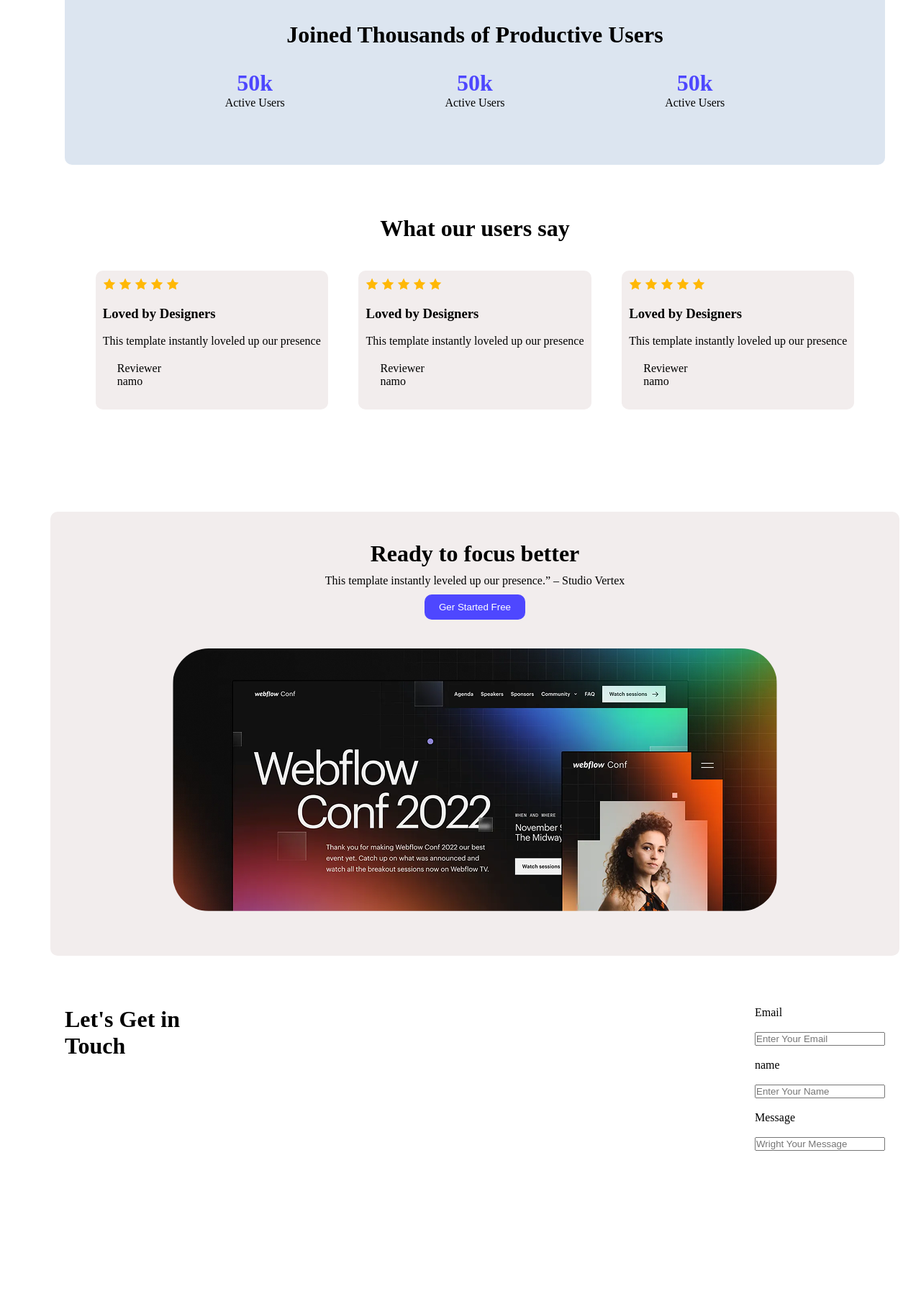
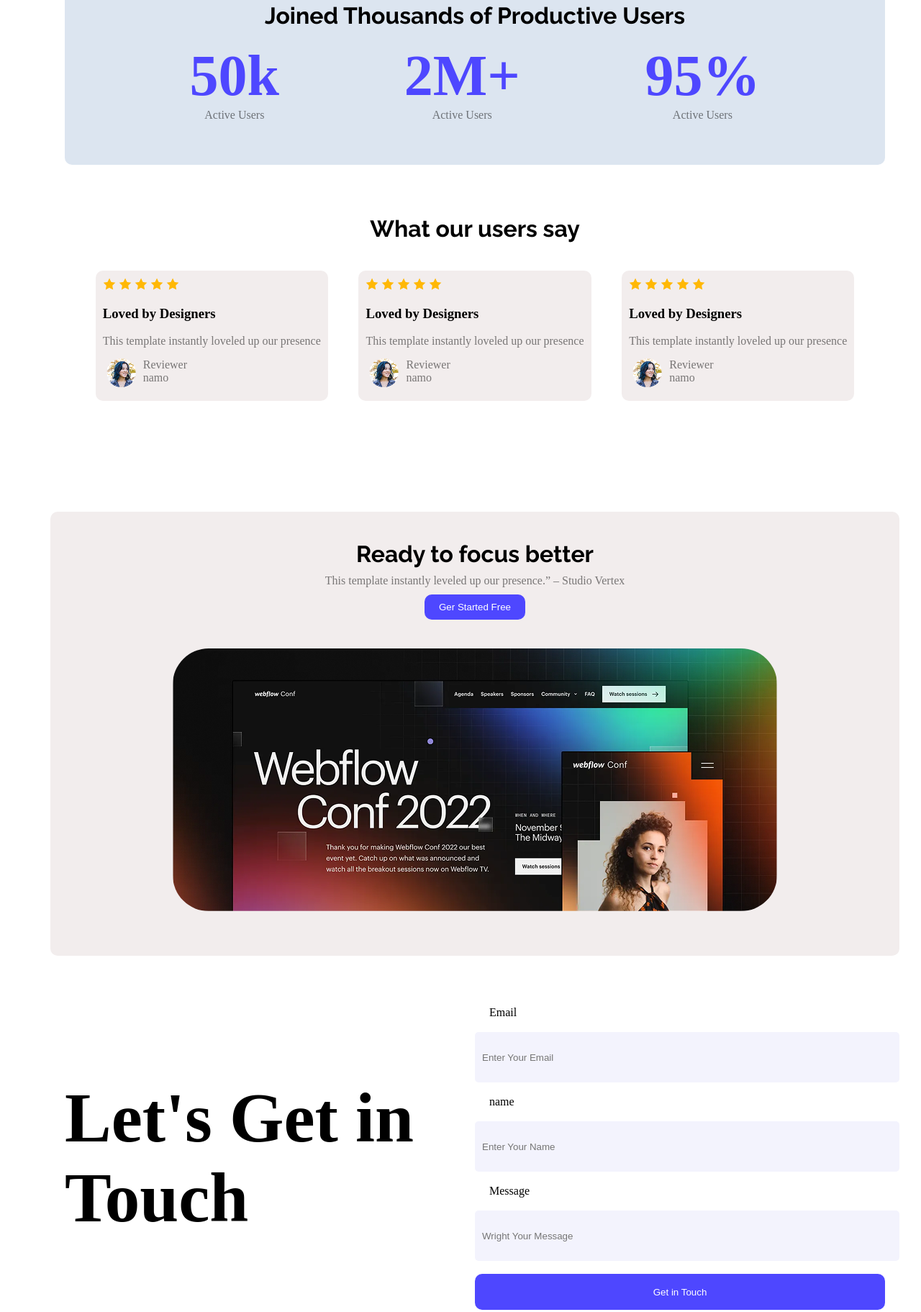
Before and after one commit to Sima-akhter/html-assigment-1, a plain HTML site: page index.html in a window 1280 px wide. Shown: the part 963-2786 px from the top of the page at 72% size. Drawn offline with Linux system fonts and the light colour scheme.

Commit message:
get in section and ather

```diff
--- a/index.html
+++ b/index.html
@@ -38,8 +38,8 @@
          <div class="action-section">
            <div class="action-container">
              <div class="see-text">
-                <h1>See It in Action</h1>
-                <p>Explore the live preview and imagine your <br> brand in this bold new look.</p>
+                <h1 class="raleway">See It in Action</h1>
+                <p class="action-pera raleway">Explore the live preview and imagine your <br> brand in this bold new look.</p>
                 <button class="btn">Launch Live Preview</button>
               </div>
             <div class="webflow-img">
@@ -51,7 +51,7 @@
           <div class="joined-section">
            <div class="joined-container">
            <div class="joined-box">
-            <h1>Joined Thousands of Productive Users</h1>
+            <h1 class="raleway">Joined Thousands of Productive Users</h1>
            <div class="km-item">
             <div class="group">
                 <div>
@@ -59,11 +59,11 @@
                     <p>Active Users</p>
                 </div>
                 <div>
-                    <h1>50k</h1>
+                    <h1>2M+</h1>
                     <p>Active Users</p>
                 </div>
                 <div>
-                    <h1>50k</h1>
+                    <h1>95%</h1>
                     <p>Active Users</p>
                 </div>
             </div>
@@ -76,7 +76,7 @@
      <div class="users-section">
         <div class="users-container">
             <div class="users-box">
-                <h1>What our users say</h1>
+                <h1 class="raleway">What our users say</h1>
                 <div class="loved-card">
 
                     <div class="loved-card1">
@@ -88,7 +88,13 @@
                         <img src="./B12A01-landing-launchpad/Assets/icon-star.png" alt=""> <br> <br>
                         <h3>Loved by Designers</h3><br>
                         <p>This template instantly loveled up our presence</p>
-                        <p class="pera">Reviewer <br> namo</p>
+                        <div class="icon-img">
+                          <div class="avatar">
+                            <img src="./B12A01-landing-launchpad/Assets/avatar.png" alt="">
+                          </div>
+
+                            <p class="pera">Reviewer <br> namo</p>
+                        </div>
 
                     </div>
                     <div class="loved-card2">
@@ -99,7 +105,12 @@
                         <img src="./B12A01-landing-launchpad/Assets/icon-star.png" alt=""><br><br>
                         <h3>Loved by Designers</h3><br>
                         <p>This template instantly loveled up our presence</p>
-                        <p class="pera">Reviewer <br> namo</p>
+                          <div class="icon-img">
+                          <div class="avatar">
+                            <img src="./B12A01-landing-launchpad/Assets/avatar.png" alt="">
+                          </div>
+                           <p class="pera">Reviewer <br> namo</p>
+                        </div>
                     </div>
                     <div class="loved-card3">
                         <img src="./B12A01-landing-launchpad/Assets/icon-star.png" alt="">
@@ -109,7 +120,12 @@
                         <img src="./B12A01-landing-launchpad/Assets/icon-star.png" alt=""><br><br>
                         <h3>Loved by Designers</h3><br>
                         <p>This template instantly loveled up our presence</p>
-                        <p class="pera">Reviewer <br> namo</p>
+                         <div class="icon-img">
+                          <div class="avatar">
+                            <img src="./B12A01-landing-launchpad/Assets/avatar.png" alt="">
+                          </div>
+                            <p class="pera">Reviewer <br> namo</p>
+                        </div>
                     </div>
 
                 </div>
@@ -122,7 +138,7 @@
         <div class="ready-container">
 
             <div class="ready-heading">
-                <h1>Ready to focus better</h1>
+                <h1 class="raleway">Ready to focus better</h1>
                 <p>This template instantly leveled up our presence.” – Studio Vertex</p>
                 <button class="btn">Ger Started Free</button>
             </div>
@@ -135,7 +151,8 @@
        <!-- ................get in section.................. -->
         <div class="getin-section">
             <div class="get-in-container">
-                <div class="get-text">
+                <div class="getin-box">
+                    <div class="get-text">
                     <h1>Let's Get in <br>Touch</h1>
                 </div>
                 <div class="get-from">
@@ -144,7 +161,9 @@
              <label for="">name</label><br><br>
              <input type="text" placeholder="Enter Your Name" name="" id=""><br><br>
              <label for="">Message</label><br><br>
-             <input type="text" name="" placeholder="Wright Your Message" id="">
+             <input type="text" name="" placeholder="Wright Your Message" id=""><br><br>
+             <button class="btn">Get in Touch</button>
+                </div>
                 </div>
             </div>
         </div>
--- a/style.css
+++ b/style.css
@@ -12,6 +12,9 @@
   font-optical-sizing: auto;
   font-style: normal;
 }
+
+
+
 
 *{
     margin: 0;
@@ -41,7 +44,7 @@ header{
     display: flex;
     justify-content: space-between;
     align-items: center;
-    color: #4E47FF;
+    color:#4E47FF ;
 }
 
 .btn{
@@ -91,6 +94,9 @@ header{
     height: 203px;
     margin-top: 50px;
 }
+.action-pera{
+    color: rgba(37, 36, 50, 0.5);
+}
 .see-text>*{
     margin-top: 10px;
     padding: 5px;
@@ -125,7 +131,7 @@ header{
   margin-top: 50px;
 }
 .joined-box>*{
-    margin-top: 30px;
+    margin-top: 20px;
 }
 .group{
    display: flex;
@@ -133,7 +139,14 @@ header{
 
 }
 .group h1{
-color:#4E47FF;
+    font-weight: bold;
+    font-size: 80px;
+color:rgb(78, 71, 255);
+font: inter;
+}
+.group p{
+    font: inter;
+    color: rgba(0, 0, 0, 0.5);
 }
 /* ...............users-section............. */
 .users-section{
@@ -154,11 +167,16 @@ color:#4E47FF;
 .loved-card{
     display: flex;
     justify-content: space-evenly;
-    /* gap: 10px; */
-    /* background-color: aqua; */
+
     margin-top: 20px;
     border-radius: 10px;
 
+}
+.loved-card h3, p{
+    font: inter;
+}
+.loved-card p{
+ color: rgba(0, 0, 0, 0.5);
 }
 .loved-card>*{
     margin-top: 20px;
@@ -168,7 +186,17 @@ color:#4E47FF;
 
 }
 .pera{
-    padding: 20px;
+    /* padding: 20px; */
+}
+.icon-img{
+    display: flex;
+    gap: 10px;
+    padding: 5px;
+    margin-top: 10px;
+}
+.icon-img img{
+    width: 100%;
+    border-radius: 50%;
 }
 /* ...................ready-section............... */
 .ready-section{
@@ -193,6 +221,12 @@ color:#4E47FF;
 .ready-heading>*{
    margin-top: 10px;
 }
+.ready-heading p{
+    color:rgba(0, 0, 0, 0.5) ;
+    font: inter;
+    font-weight: 400;
+    font-size: 16px;
+}
 .big-img{
     width: 840px;
     height: 365px;
@@ -211,10 +245,39 @@ color:#4E47FF;
      padding: 10px 20px;
 }
 .get-in-container{
-    display: flex;
-    justify-content: space-between;
     width: 1140px;
     height: 632px;
      margin: 0 auto;
      margin-top: 50px;
 }
+.getin-box{
+ width: 100%;
+ display: flex;
+ justify-content: space-between;
+}
+.get-text{
+    width: 50%;
+    /* text-align: center; */
+    align-content: center;
+}
+.get-text h1{
+width: 100%;
+font: var('raleway');
+font-size: 97px;
+
+
+}
+.get-from{
+    width: 50%;
+}
+.get-from>*{
+    padding: 7px 20px;
+    width: 100%;
+    height: 50px;
+}
+.get-from input{
+    border: none;
+    border-radius: 5px;
+    padding: 10px;
+    background-color: rgb(243, 243, 253);
+}
```
